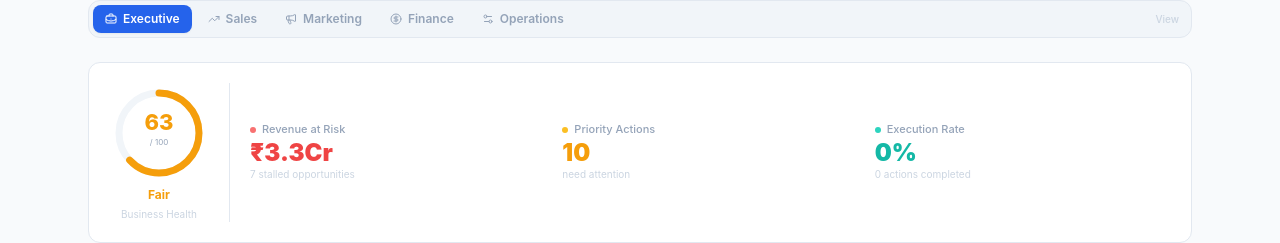
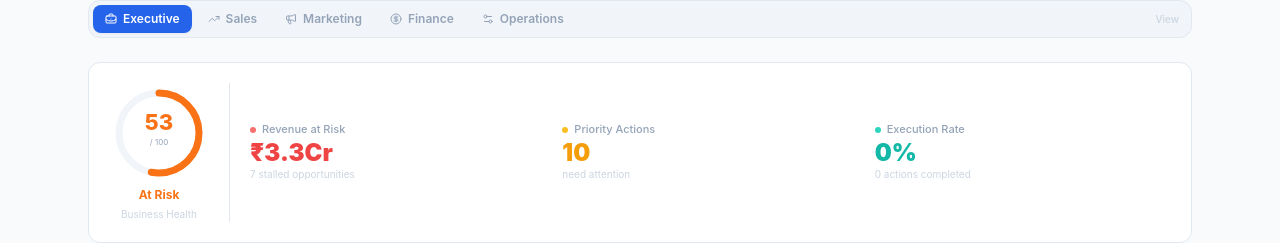
Before and after one commit to shivasricharan/vouchcc, a Next.js app: page / in a window 1280 px wide. Shown: the part 189-432 px from the top of the page. Built offline with nearby package versions, Linux system fonts and the light colour scheme.

Commit message:
Reconcile records, risks, and action execution

```diff
--- a/components/dashboard/BusinessHealthScore.tsx
+++ b/components/dashboard/BusinessHealthScore.tsx
@@ -38,11 +38,11 @@ export default function BusinessHealthScore({ projectedBoost = 0 }: { projectedB
     ).length;
 
     let penalty = 0;
-    penalty += (stats.stuckCount / active) * 35;
-    penalty += (stats.followUpCount / active) * 25;
-    penalty += (unassigned / Math.max(stats.total, 1)) * 20;
+    penalty += (stats.stuckCount / active) * 25;
+    penalty += (stats.followUpCount / active) * 45;
+    penalty += (unassigned / Math.max(stats.total, 1)) * 15;
     if (stats.pipelineValue > 0) {
-      penalty += (stats.atRiskValue / stats.pipelineValue) * 20;
+      penalty += (stats.atRiskValue / stats.pipelineValue) * 15;
     }
 
     return Math.max(0, Math.min(100, Math.round(100 - penalty)));
```
